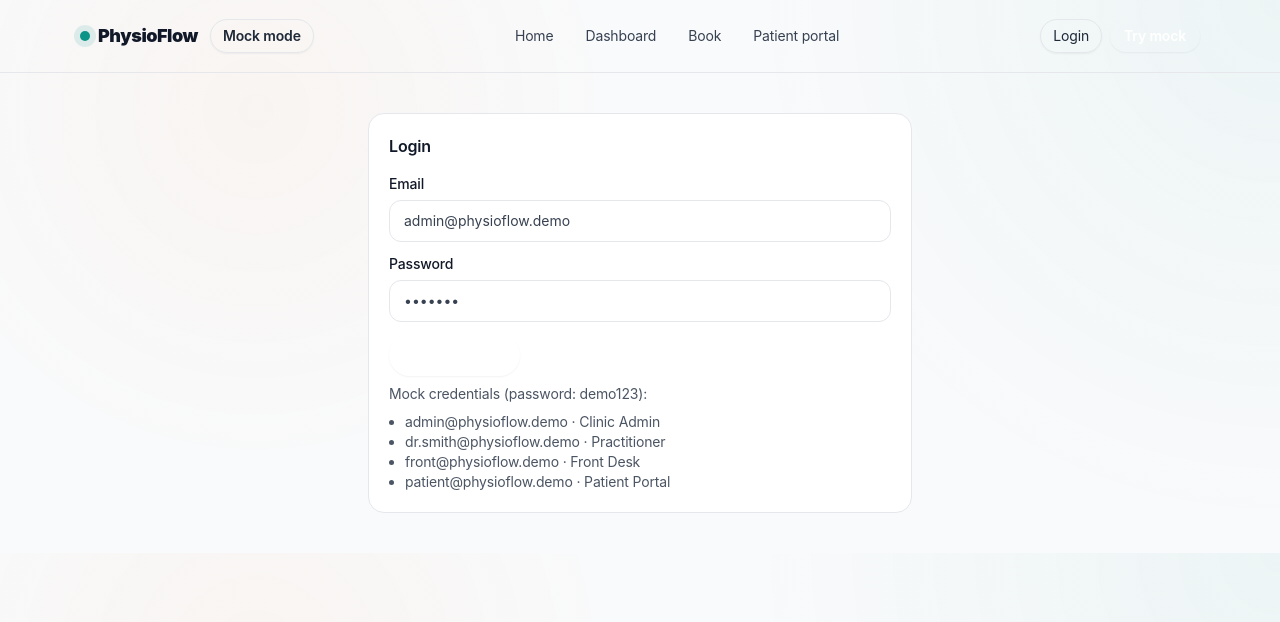
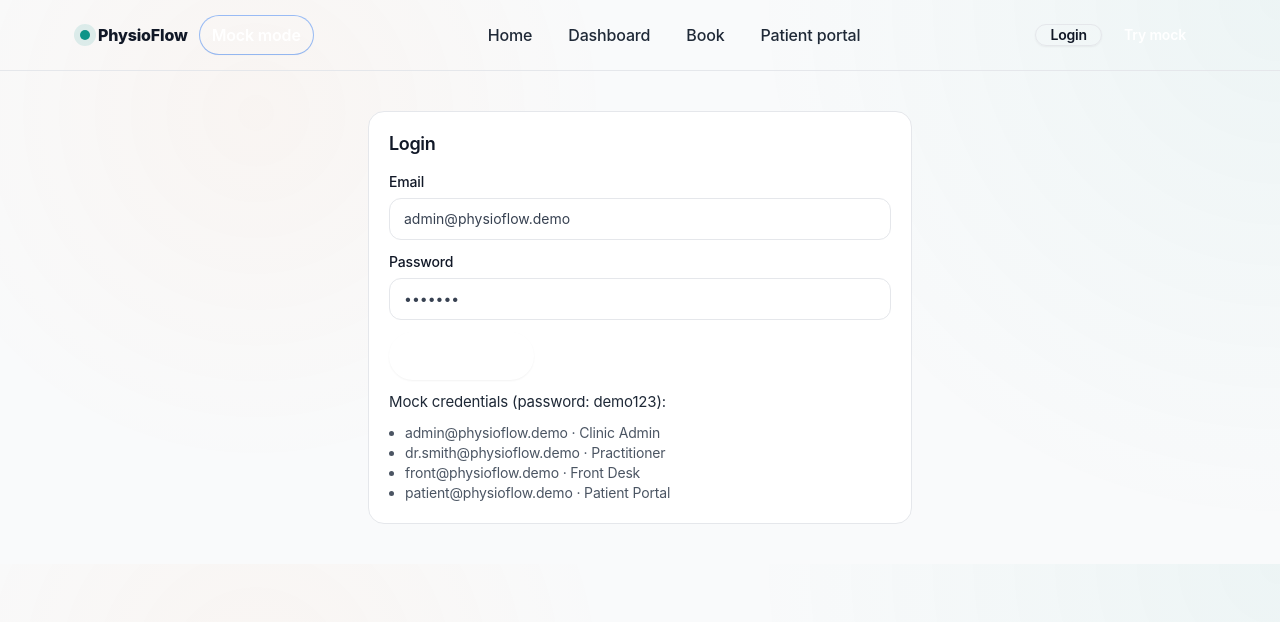
Before and after one commit to mindfreakzerox/physioflow-fe, a Next.js app: page /login in a window 1280 px wide. Shown: the top 622 px of the page. Built offline with nearby package versions, Linux system fonts and the light colour scheme.

Commit message:
Refine typography and color styling

```diff
--- a/app/(public)/page.tsx
+++ b/app/(public)/page.tsx
@@ -13,26 +13,26 @@ export default function PublicHome() {
     <main className="mx-auto flex max-w-6xl flex-col gap-10 px-4 pb-14 pt-16 sm:gap-12 sm:pb-16 sm:pt-20">
       <section className="grid items-start gap-8 lg:grid-cols-[1.05fr_0.95fr]">
         <div className="flex flex-col gap-4 sm:gap-5">
-          <p className="text-[11px] uppercase tracking-[0.22em] text-teal-700 sm:text-xs">PhysioFlow</p>
-          <h1 className="text-3xl font-black leading-tight text-gray-900 sm:text-4xl md:text-5xl">Mocked practice OS for physio clinics.</h1>
-          <p className="text-base text-gray-600 sm:text-lg">
+          <p className="text-[11px] font-semibold uppercase tracking-[0.18em] text-[#0F766E] sm:text-xs">PhysioFlow</p>
+          <h1 className="text-3xl sm:text-4xl md:text-[46px] font-black leading-[1.05] tracking-[-0.02em] text-gray-900">Mocked practice OS for physio clinics.</h1>
+          <p className="max-w-xl text-[16px] leading-[1.65] text-gray-700 sm:text-[17px]">
             Scheduling, intake, billing, and patient portal—fully in mock mode until real API keys are added.
           </p>
           <div className="flex flex-wrap gap-3 text-sm sm:gap-4">
-            <Link className="rounded-full bg-teal-600 px-4 py-2 font-semibold text-white shadow-lg hover:bg-teal-700" href="/dashboard">Open dashboard</Link>
-            <Link className="rounded-full border border-gray-200 px-4 py-2 font-semibold text-gray-800 shadow-sm hover:bg-white" href="/book/physioflow-demo">Book a visit</Link>
+            <Link className="inline-flex items-center justify-center rounded-full bg-[#0D9488] px-5 py-2.5 text-[14px] font-semibold leading-[1.2] text-white shadow-[0_12px_28px_rgba(13,148,136,0.18)] transition hover:bg-[#0b7f76]" href="/dashboard">Open dashboard</Link>
+            <Link className="inline-flex items-center justify-center rounded-full border border-gray-200 px-5 py-2.5 text-[14px] font-semibold leading-[1.2] text-gray-900 shadow-sm transition hover:bg-white/80" href="/book/physioflow-demo">Book a visit</Link>
           </div>
         </div>
         <Card title="Clinic snapshot" className="min-w-0">
           <div className="grid grid-cols-1 gap-3 sm:grid-cols-2">
             {metrics.map((metric) => (
               <div key={metric.label} className="rounded-lg bg-gray-50 p-3">
-                <div className="text-xs uppercase text-gray-500">{metric.label}</div>
-                <div className="text-xl font-bold text-gray-900">{metric.value}</div>
+                <div className="text-[12px] font-semibold uppercase tracking-[0.08em] text-gray-500">{metric.label}</div>
+                <div className="text-2xl font-bold text-gray-900 leading-[1.2]">{metric.value}</div>
               </div>
             ))}
           </div>
-          <p className="text-xs text-gray-500">USE_MOCK_MODE is enforced. No external APIs are required.</p>
+          <p className="text-[12.5px] text-gray-600">USE_MOCK_MODE is enforced. No external APIs are required.</p>
         </Card>
       </section>
       <section className="grid gap-3 sm:grid-cols-2 lg:grid-cols-3">
@@ -45,7 +45,7 @@ export default function PublicHome() {
           'Reporting'
         ].map((item) => (
           <Card key={item} title={item}>
-            <p className="text-sm text-gray-600">Mocked workflows, ready to wire into real services later.</p>
+            <p className="text-[14.5px] leading-[1.6] text-gray-700">Mocked workflows, ready to wire into real services later.</p>
           </Card>
         ))}
       </section>
--- a/components/layout/Navbar.tsx
+++ b/components/layout/Navbar.tsx
@@ -23,7 +23,7 @@ export function Navbar() {
     <header className="sticky top-0 z-30 border-b border-gray-200 bg-white/90 backdrop-blur">
       <div className="mx-auto flex max-w-6xl items-center gap-3 px-4 py-4 md:gap-4">
         <div className="flex flex-1 items-center gap-3 md:flex-none">
-          <Link href="/" className="flex items-center gap-2 text-lg font-black tracking-tight text-gray-900">
+          <Link href="/" className="flex items-center gap-2 text-[17px] font-extrabold leading-none tracking-[-0.02em] text-gray-900">
             <span
               className="h-2.5 w-2.5 rounded-full"
               style={{ background: 'var(--accent)', boxShadow: '0 0 0 6px rgba(13, 148, 136, 0.12)' }}
@@ -31,19 +31,19 @@ export function Navbar() {
             />
             PhysioFlow
           </Link>
-          <span className="inline-flex items-center rounded-full border border-amber-200 bg-amber-50 px-3 py-1.5 text-xs font-semibold text-amber-800 shadow-sm md:text-sm">
+          <span className="inline-flex items-center rounded-full bg-[#0D9488] px-3 py-1.5 text-[12.5px] font-semibold text-white shadow-sm ring-1 ring-[#0D9488]/20 md:text-[13px]">
             Mock mode
           </span>
         </div>
 
         <nav className="hidden flex-1 md:flex md:justify-center">
-          <div className="flex items-center gap-2 rounded-2xl bg-white/80 px-2 py-1 text-sm text-gray-700 shadow-[0_8px_24px_rgba(31,41,55,0.08)]">
+          <div className="flex items-center gap-2 rounded-2xl bg-white/85 px-2 py-1 text-[14px] font-medium text-gray-800 shadow-[0_8px_24px_rgba(31,41,55,0.08)]">
             {navLinks.map((link) => {
               const active = pathname === link.href || pathname.startsWith(`${link.href}/`);
               return (
                 <Link
                   key={link.href}
-                  className={`rounded-full px-3 py-1.5 transition-colors ${
+                  className={`rounded-full px-3.5 py-1.75 text-[14px] leading-[1.2] transition-all ${
                     active
                       ? 'border border-teal-100 bg-teal-50 text-teal-800 shadow-lg'
                       : 'hover:bg-teal-50 hover:text-teal-800'
@@ -58,16 +58,16 @@ export function Navbar() {
         </nav>
 
         <div className="hidden items-center gap-2 text-sm md:flex">
-          <Link className="rounded-full border border-gray-200 px-3 py-1.5 text-gray-800 shadow-sm hover:bg-gray-50" href="/login">
+          <Link className="rounded-full border border-gray-200 px-3.5 py-1.75 text-[14px] font-semibold leading-[1.2] text-gray-900 shadow-sm hover:bg-gray-50" href="/login">
             Login
           </Link>
-          <Link className="rounded-full bg-teal-600 px-3.5 py-1.5 font-semibold text-white shadow-sm hover:bg-teal-700" href="/dashboard">
+          <Link className="rounded-full bg-teal-600 px-3.5 py-1.75 text-[14px] font-semibold leading-[1.2] text-white shadow-[0_10px_22px_rgba(13,148,136,0.18)] hover:bg-teal-700" href="/dashboard">
             Try mock
           </Link>
         </div>
 
         <div className="flex items-center gap-2 md:hidden">
-          <Link className="rounded-full bg-teal-600 px-3 py-1.5 text-sm font-semibold text-white shadow-sm hover:bg-teal-700" href="/dashboard">
+          <Link className="rounded-full bg-teal-600 px-3.5 py-1.75 text-[14px] font-semibold leading-[1.2] text-white shadow-[0_10px_22px_rgba(13,148,136,0.18)] hover:bg-teal-700" href="/dashboard">
             Try mock
           </Link>
           <button
@@ -101,7 +101,7 @@ export function Navbar() {
                 return (
                   <Link
                     key={link.href}
-                    className={`flex items-center justify-between rounded-xl px-3 py-3 text-base font-semibold transition ${
+                    className={`flex items-center justify-between rounded-xl px-3.5 py-3 text-[15px] font-semibold leading-[1.3] transition-colors ${
                       active
                         ? 'bg-teal-50 text-teal-800 shadow-[0_10px_32px_rgba(13,148,136,0.16)]'
                         : 'hover:bg-gray-50 text-gray-800'
@@ -116,23 +116,23 @@ export function Navbar() {
             </div>
 
             <div className="flex flex-col gap-2 rounded-2xl bg-gray-50 px-3 py-3">
-              <span className="inline-flex w-fit items-center rounded-full border border-amber-200 bg-amber-50 px-3 py-1.5 text-xs font-semibold text-amber-800 shadow-sm">
+              <span className="inline-flex w-fit items-center rounded-full bg-[#0D9488] px-3 py-1.5 text-[12.5px] font-semibold text-white shadow-sm ring-1 ring-[#0D9488]/20">
                 Mock mode enforced
               </span>
               <Link
-                className="w-full rounded-full bg-teal-600 px-4 py-3 text-center text-sm font-semibold text-white shadow-sm hover:bg-teal-700"
+                className="w-full rounded-full bg-teal-600 px-4 py-3 text-center text-[14px] font-semibold leading-[1.25] text-white shadow-[0_10px_22px_rgba(13,148,136,0.18)] hover:bg-teal-700"
                 href="/dashboard"
               >
                 Try mock dashboard
               </Link>
               <Link
-                className="w-full rounded-full border border-gray-200 px-4 py-3 text-center text-sm font-semibold text-gray-800 shadow-sm hover:bg-gray-100"
+                className="w-full rounded-full border border-gray-200 px-4 py-3 text-center text-[14px] font-semibold leading-[1.25] text-gray-900 shadow-sm hover:bg-gray-100"
                 href="/login"
               >
                 Login
               </Link>
               <Link
-                className="w-full rounded-full border border-teal-100 bg-teal-50 px-4 py-3 text-center text-sm font-semibold text-teal-800 shadow-sm hover:bg-teal-100"
+                className="w-full rounded-full border border-teal-100 bg-teal-50 px-4 py-3 text-center text-[14px] font-semibold leading-[1.25] text-teal-800 shadow-sm hover:bg-teal-100"
                 href="/book/physioflow-demo"
               >
                 Book a visit
--- a/components/ui/Button.tsx
+++ b/components/ui/Button.tsx
@@ -15,12 +15,13 @@ export function Button({
   ...props
 }: ButtonProps) {
   const base =
-    'inline-flex items-center justify-center font-semibold rounded-full transition-all focus:outline-none focus-visible:ring-2 focus-visible:ring-offset-2 focus-visible:ring-[#0D9488] shadow-sm disabled:opacity-60 disabled:cursor-not-allowed';
-  const sizes = size === 'sm' ? 'text-sm px-3.5 py-2' : 'text-sm px-4 py-2.5';
+    'inline-flex items-center justify-center font-semibold tracking-[-0.01em] leading-[1.2] rounded-full transition-all focus:outline-none focus-visible:ring-2 focus-visible:ring-offset-2 focus-visible:ring-[#0D9488] shadow-sm disabled:opacity-60 disabled:cursor-not-allowed';
+  const sizes = size === 'sm' ? 'text-[13px] px-3.5 py-2' : 'text-[14px] px-4 py-2.5';
   const variants = {
-    primary: 'bg-[#0D9488] text-white hover:bg-[#0b7f76] active:bg-[#0a6f67] border border-transparent',
+    primary:
+      'bg-[#0D9488] text-white hover:bg-[#0b7f76] active:bg-[#0a6f67] border border-transparent shadow-[0_10px_24px_rgba(13,148,136,0.18)]',
     ghost: 'bg-white text-[#1F2937] border border-gray-200 hover:bg-gray-50',
-    outline: 'bg-white text-[#0D9488] border border-[#0D9488]/30 hover:border-[#0D9488] hover:bg-[#0D9488]/5'
+    outline: 'bg-white text-[#0D9488] border border-[#0D9488]/35 hover:border-[#0D9488] hover:bg-[#0D9488]/5'
   } as const;
   return (
     <button className={cx(base, sizes, variants[variant], className)} {...props}>
--- a/components/ui/Card.tsx
+++ b/components/ui/Card.tsx
@@ -12,11 +12,11 @@ export function Card({ title, actions, children, className }: CardProps) {
     <div className={`bg-white border border-gray-200 rounded-2xl shadow-[0_12px_32px_rgba(31,41,55,0.08)] p-5 ${className ?? ''}`}>
       {(title || actions) && (
         <div className="mb-4 flex flex-wrap items-center justify-between gap-3">
-          {title ? <h3 className="text-base font-semibold text-gray-900">{title}</h3> : <div />}
+          {title ? <h3 className="text-[15px] font-semibold leading-[1.35] tracking-[-0.01em] text-gray-900">{title}</h3> : <div />}
           {actions}
         </div>
       )}
-      <div className="space-y-2 text-sm text-gray-700">{children}</div>
+      <div className="space-y-2.5 text-[14.5px] leading-[1.6] text-gray-700">{children}</div>
     </div>
   );
 }
--- a/styles/globals.css
+++ b/styles/globals.css
@@ -15,20 +15,73 @@
   --shadow: 0 14px 40px rgba(31, 41, 55, 0.08);
   --radius: 14px;
   --radius-lg: 18px;
+  --font-sans: 'Inter', 'SF Pro Text', system-ui, -apple-system, sans-serif;
+  --text-base: 15px;
+  --text-base-desktop: 16px;
+  --text-lg: 17px;
+  --heading-tight: 1.08;
+  --heading-letter: -0.02em;
 }
 
 * { box-sizing: border-box; }
 body {
   margin: 0;
-  font-family: 'Inter', 'SF Pro Text', system-ui, -apple-system, sans-serif;
+  font-family: var(--font-sans);
+  font-size: var(--text-base);
   background: radial-gradient(circle at top right, rgba(13, 148, 136, 0.05), transparent 38%),
     radial-gradient(circle at 20% 20%, rgba(249, 115, 22, 0.04), transparent 32%),
     var(--bg);
   color: var(--text);
   letter-spacing: -0.01em;
-  line-height: 1.6;
+  line-height: 1.65;
   -webkit-font-smoothing: antialiased;
+  text-rendering: optimizeLegibility;
 }
+
+@media (min-width: 768px) {
+  body { font-size: var(--text-base-desktop); }
+}
+
+h1, h2, h3, h4 {
+  margin: 0;
+  font-family: var(--font-sans);
+  color: var(--text);
+  letter-spacing: var(--heading-letter);
+}
+
+h1 {
+  font-weight: 900;
+  font-size: clamp(30px, 5vw, 46px);
+  line-height: var(--heading-tight);
+}
+
+h2 {
+  font-weight: 800;
+  font-size: clamp(24px, 3.5vw, 34px);
+  line-height: 1.15;
+}
+
+h3 {
+  font-weight: 700;
+  font-size: 18px;
+  line-height: 1.3;
+}
+
+h4 {
+  font-weight: 700;
+  font-size: 16px;
+  line-height: 1.35;
+}
+
+p {
+  margin: 0;
+  color: var(--text);
+  font-size: var(--text-base);
+  line-height: 1.65;
+}
+
+small { font-size: 12.5px; color: var(--muted); }
+strong { color: var(--text); }
 
 a { color: inherit; }
 
@@ -52,28 +105,36 @@ a { color: inherit; }
   gap: 28px;
   align-items: center;
 }
-.eyebrow { text-transform: uppercase; letter-spacing: 0.08em; color: var(--muted); font-size: 12px; }
-h1 { font-size: 42px; margin: 10px 0 18px; line-height: 1.1; letter-spacing: -0.02em; }
-.lede { color: var(--muted); margin-bottom: 22px; font-size: 18px; line-height: 1.5; }
+.eyebrow {
+  text-transform: uppercase;
+  letter-spacing: 0.14em;
+  color: #0f766e;
+  font-size: 12px;
+  font-weight: 700;
+}
+.lede { color: var(--muted); margin-bottom: 22px; font-size: 16px; line-height: 1.65; }
 .actions { display: flex; gap: 14px; flex-wrap: wrap; }
 
 .btn {
   display: inline-flex;
   align-items: center;
   justify-content: center;
-  padding: 12px 18px;
+  padding: 11px 18px;
   border-radius: 999px;
   border: 1px solid transparent;
   background: var(--accent);
   color: #ffffff;
   font-weight: 700;
+  font-size: 14px;
+  letter-spacing: -0.01em;
+  line-height: 1.2;
   text-decoration: none;
-  box-shadow: 0 10px 30px rgba(13, 148, 136, 0.18);
+  box-shadow: 0 12px 28px rgba(13, 148, 136, 0.18);
   transition: transform 120ms ease, box-shadow 160ms ease, background 160ms ease;
 }
-.btn:hover { background: #0b7f76; box-shadow: 0 12px 34px rgba(13, 148, 136, 0.22); transform: translateY(-1px); }
-.btn:active { transform: translateY(0); box-shadow: 0 8px 20px rgba(13, 148, 136, 0.16); }
-.btn.ghost { background: #ffffff; color: var(--text); border-color: var(--border); box-shadow: inset 0 1px 0 rgba(255,255,255,0.6); }
+.btn:hover { background: #0b7f76; box-shadow: 0 14px 36px rgba(13, 148, 136, 0.22); transform: translateY(-1px); }
+.btn:active { transform: translateY(0); box-shadow: 0 9px 22px rgba(13, 148, 136, 0.16); }
+.btn.ghost { background: #ffffff; color: var(--text); border-color: #d1d5db; box-shadow: inset 0 1px 0 rgba(255,255,255,0.7); }
 .btn.subtle { background: #ECFDF3; color: #065F46; border-color: transparent; box-shadow: none; }
 
 .hero-card {
@@ -140,8 +201,8 @@ h1 { font-size: 42px; margin: 10px 0 18px; line-height: 1.1; letter-spacing: -0.
   padding: 22px;
   box-shadow: 0 14px 36px rgba(31, 41, 55, 0.08);
 }
-.card h3 { margin: 0 0 12px; font-size: 16px; color: var(--text); }
-.card p { margin: 0; color: var(--muted); line-height: 1.5; }
+.card h3 { margin: 0 0 12px; font-size: 15px; font-weight: 700; letter-spacing: -0.01em; line-height: 1.35; color: var(--text); }
+.card p { margin: 0; color: var(--muted); line-height: 1.6; font-size: 14.5px; }
 .card-header { display: flex; justify-content: space-between; align-items: center; margin-bottom: 12px; gap: 12px; flex-wrap: wrap; }
 
 .feature-link { text-decoration: none; color: var(--text); transition: transform 0.1s ease, box-shadow 0.1s ease; }
@@ -464,7 +525,7 @@ h1 { font-size: 42px; margin: 10px 0 18px; line-height: 1.1; letter-spacing: -0.
 .balance-meta { color: var(--muted); font-size: 13px; }
 
 @media (max-width: 640px) {
-  h1 { font-size: 24px; }
+  h1 { font-size: 28px; line-height: 1.12; }
   .table-head, .table-row { grid-template-columns: 90px 1fr; grid-auto-rows: auto; }
   .table-row > :nth-child(n+3), .table-head > :nth-child(n+3) { display: none; }
   .portal-hero { grid-template-columns: 1fr; }
```
